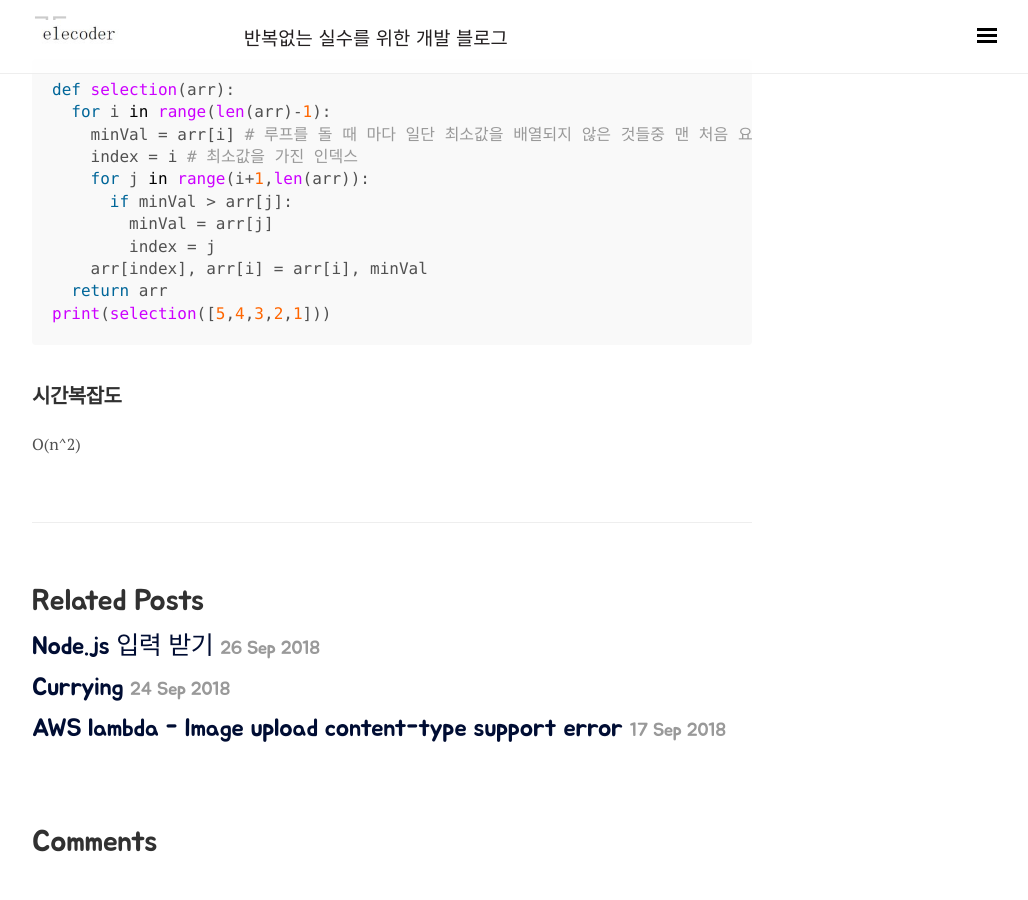
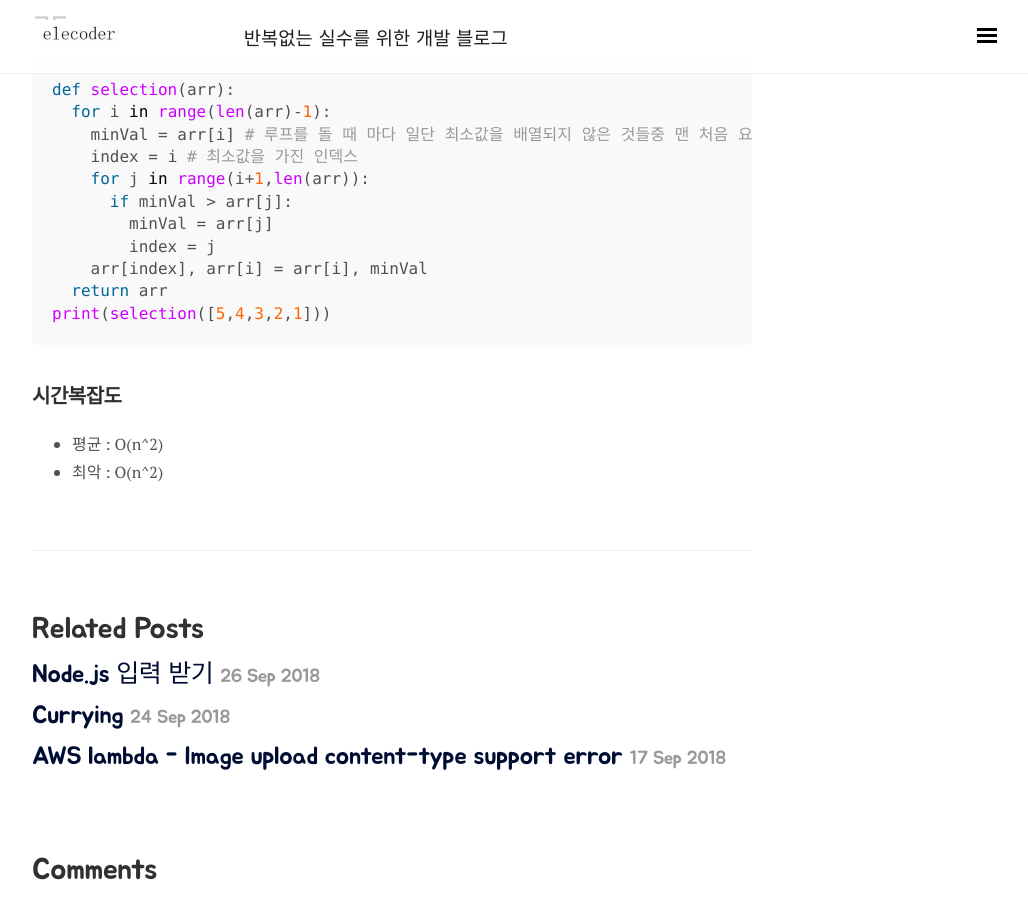
Before and after one commit to wooooooak/wooooooak.github.io, a Jekyll site: the page built from _posts/2018-10-11-선택정렬.md, in a window 1280 px wide and 900 px high, scrolled down 1558 px. Shown: the whole window, without its empty margins (248-1276 px from the left). Built offline with Jekyll 4.4.1, drawn with Linux system fonts in a browser that asks for light colours; nearby versions of some CDN libraries; some web fonts are replaced; comment, search, counter and statistics services are not loaded; before the commit the page ends 2430 px from its top, so only the background shows below that.

Commit message:
update post

````diff
--- a/_posts/2018-10-11-선택정렬.md
+++ b/_posts/2018-10-11-선택정렬.md
@@ -43,4 +43,5 @@ print(selection([5,4,3,2,1]))
 ```
 
 ## 시간복잡도
-O(n^2)
+* 평균 : O(n^2)
+* 최악 : O(n^2)
````
